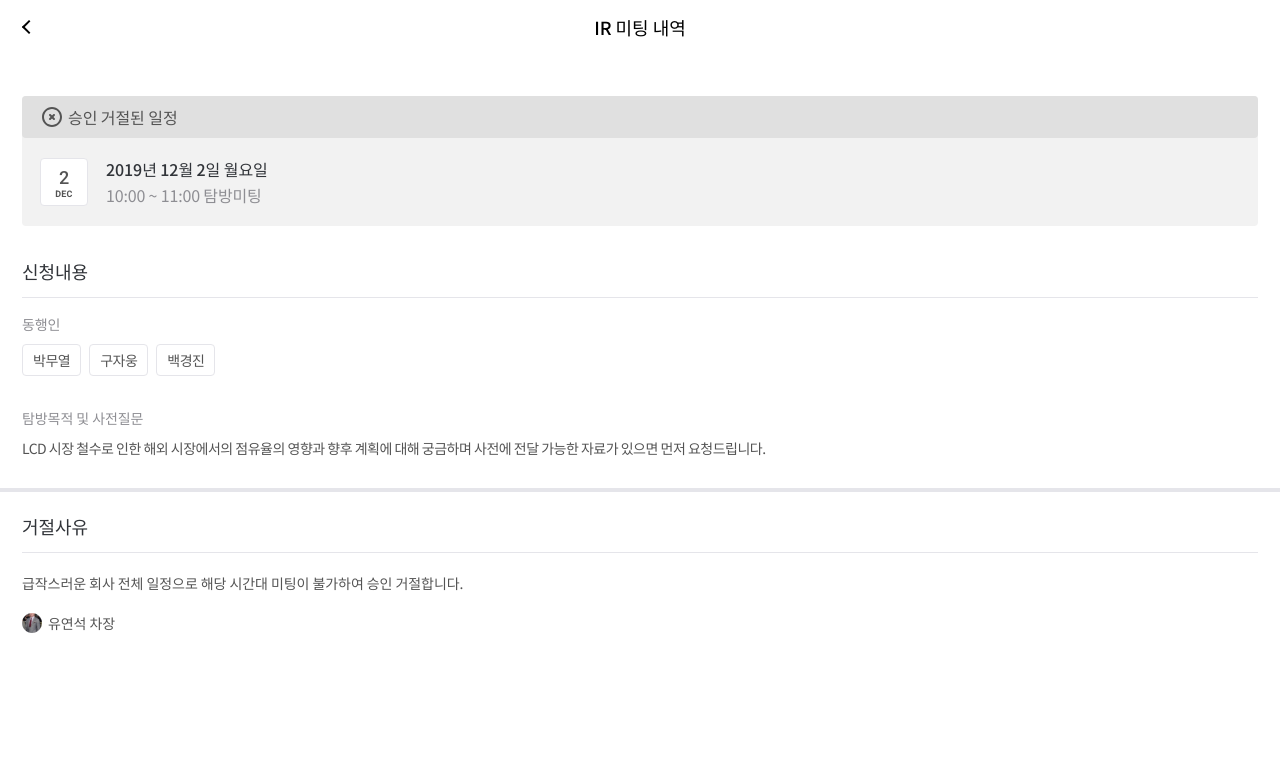
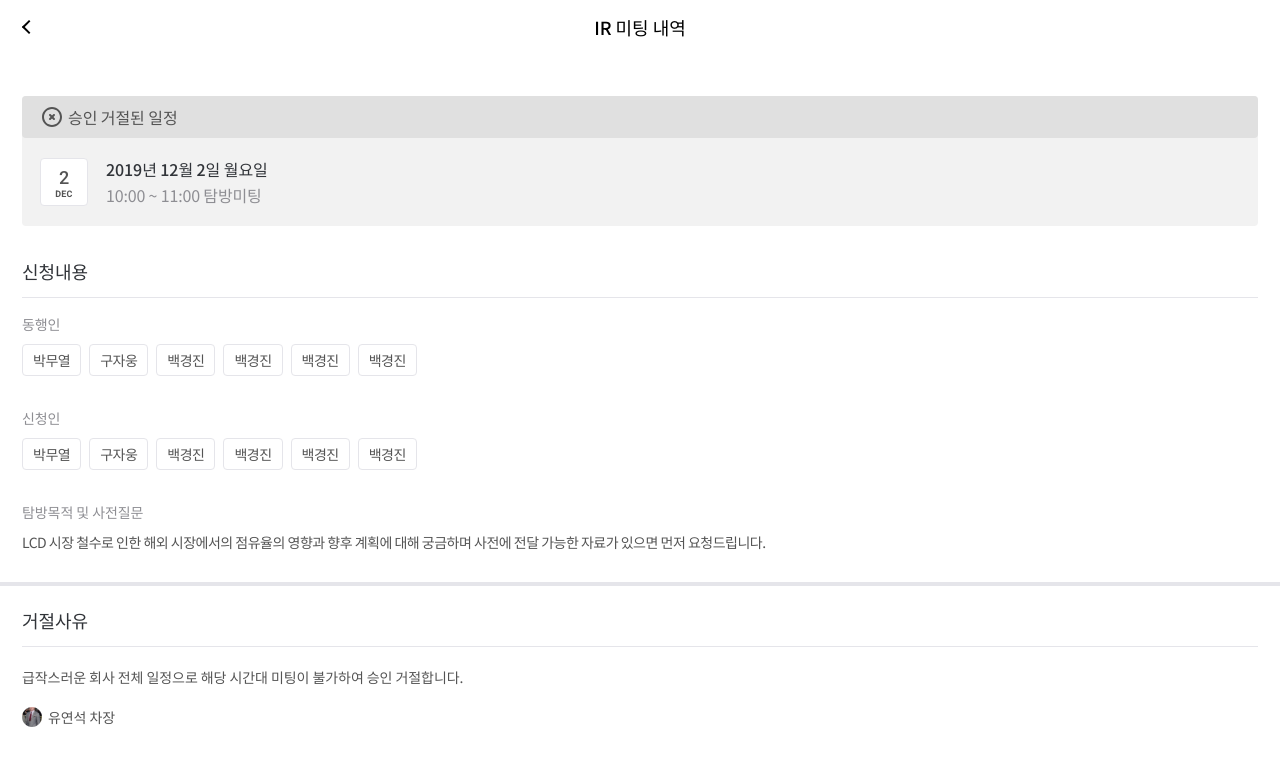
Before and after one commit to SeoHaKwon/IRPAGE_MOBILE, a Vue app: page /MeetingCancel in a window 1280 px wide. Shown: the top 766 px of the page. Built offline with nearby package versions, Linux system fonts and the light colour scheme.

Commit message:
수정 사항 수정

```diff
--- a/src/components/AskDetail.vue
+++ b/src/components/AskDetail.vue
@@ -169,7 +169,7 @@ export default {
     letter-spacing: -0.5px;
     color: #545454;
     opacity: 0.87;
-    background:url(../assets/bg/bg_answer_a.png) no-repeat left top 4px;
+    background:url(../assets/bg/bg_answer_a.png) no-repeat left top 9px;
   }
 }
  </style>
--- a/src/components/MeetingCancel.vue
+++ b/src/components/MeetingCancel.vue
@@ -31,6 +31,22 @@
               <div class="name-box">
                 <span>박무열</span>
                 <span>구자웅</span>
+                <span>백경진</span>
+                <span>백경진</span>
+                <span>백경진</span>
+                <span>백경진</span>
+              </div>
+            </dd>
+          </dl>
+                    <dl class="base">
+            <dt class="tit">신청인</dt>
+            <dd>
+              <div class="name-box">
+                <span>박무열</span>
+                <span>구자웅</span>
+                <span>백경진</span>
+                <span>백경진</span>
+                <span>백경진</span>
                 <span>백경진</span>
               </div>
             </dd>
@@ -230,8 +246,13 @@ export default {
     }
     .name-box {
       display:flex;
+      flex-wrap:wrap;
+      margin-left:-8px;
+      margin-top:-4px;
       span {
         display:inline-block;
+        margin-left:8px;
+        margin-top:4px;
         padding:5px 10px;
         font-weight: 500;
         font-size: 14px;
@@ -240,9 +261,6 @@ export default {
         background: #FFFFFF;
         border: 1px solid #E5E5EA;
         border-radius: 4px;
-        & + span {
-          margin-left:8px;
-        }
       }
     }
     .direct {
--- a/src/components/MemberType.vue
+++ b/src/components/MemberType.vue
@@ -121,7 +121,7 @@
     }
   }
   & + .meber-type {
-    margin-top:70px;
+    margin-top:30px;
   }
 }
 </style>
```
